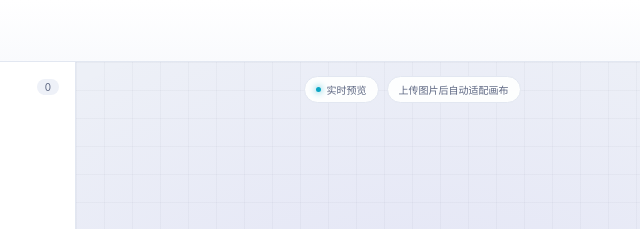
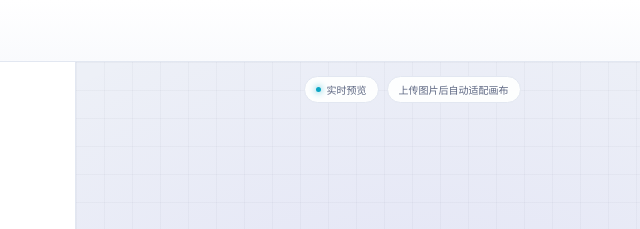
Before and after one commit to sevenllliu/card-studio, a plain HTML site: page index.html in a window 1280 px wide. Shown: the top 229 px of the page, 212-852 px from the left. Drawn offline with Linux system fonts and the light colour scheme.

Commit message:
Update index.html

```diff
--- a/index.html
+++ b/index.html
@@ -47,9 +47,6 @@
       <section class="panel">
         <div class="panel-head">
           <h2>图层</h2>
-          <div class="head-actions">
-            <span class="badge" id="layerCount">0</span>
-          </div>
         </div>
 
         <div class="layer-list" id="layerList">
```
